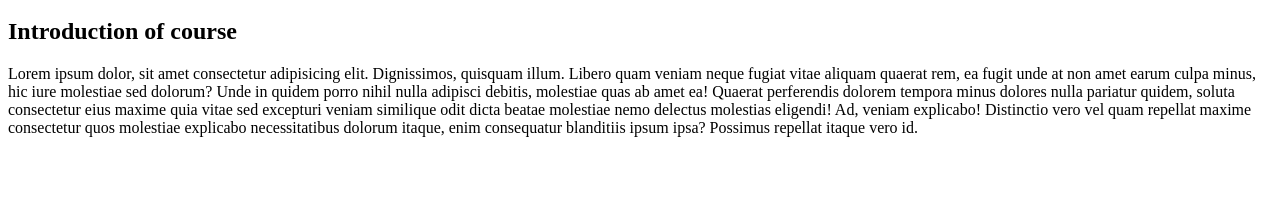
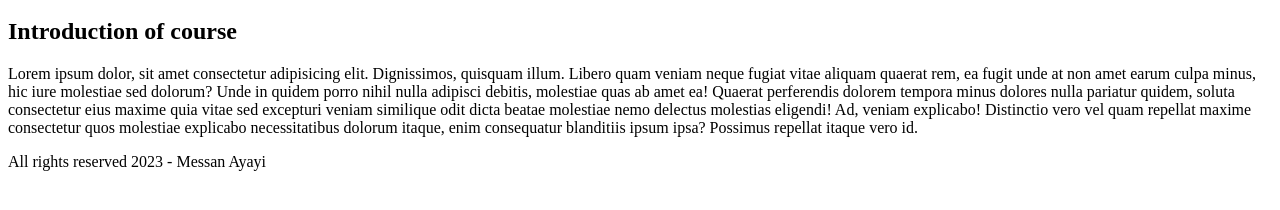
Before and after one commit to cinopepito/New-one, a plain HTML site: page index.html in a window 1280 px wide. Shown: the part 154-364 px from the top of the page. Drawn offline with Linux system fonts and the light colour scheme.

Commit message:
footer has been added

```diff
--- a/index.html
+++ b/index.html
@@ -20,5 +20,10 @@
             <p>Lorem ipsum dolor, sit amet consectetur adipisicing elit. Dignissimos, quisquam illum. Libero quam veniam neque fugiat vitae aliquam quaerat rem, ea fugit unde at non amet earum culpa minus, hic iure molestiae sed dolorum? Unde in quidem porro nihil nulla adipisci debitis, molestiae quas ab amet ea! Quaerat perferendis dolorem tempora minus dolores nulla pariatur quidem, soluta consectetur eius maxime quia vitae sed excepturi veniam similique odit dicta beatae molestiae nemo delectus molestias eligendi! Ad, veniam explicabo! Distinctio vero vel quam repellat maxime consectetur quos molestiae explicabo necessitatibus dolorum itaque, enim consequatur blanditiis ipsum ipsa? Possimus repellat itaque vero id.</p>
         </section>
     </main>
+    <footer>
+        <div>
+            <p>All rights reserved 2023 - Messan Ayayi</p>
+        </div>
+    </footer>
 </body>
 </html>
```
